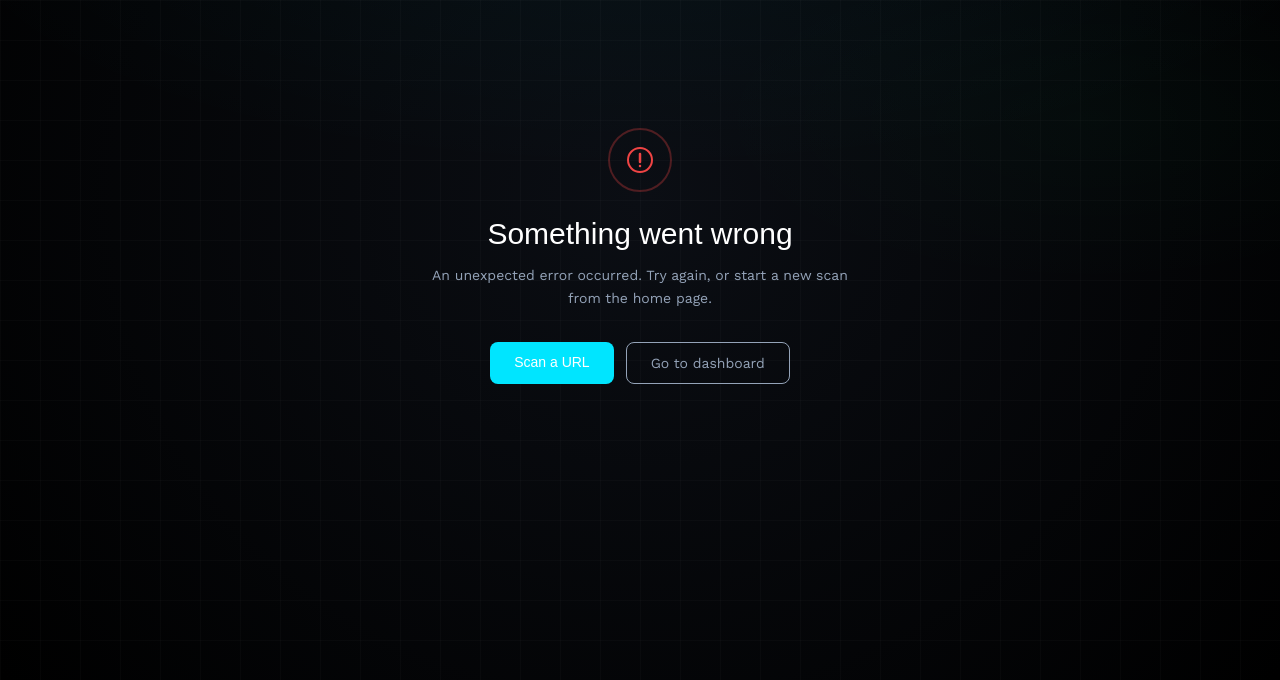
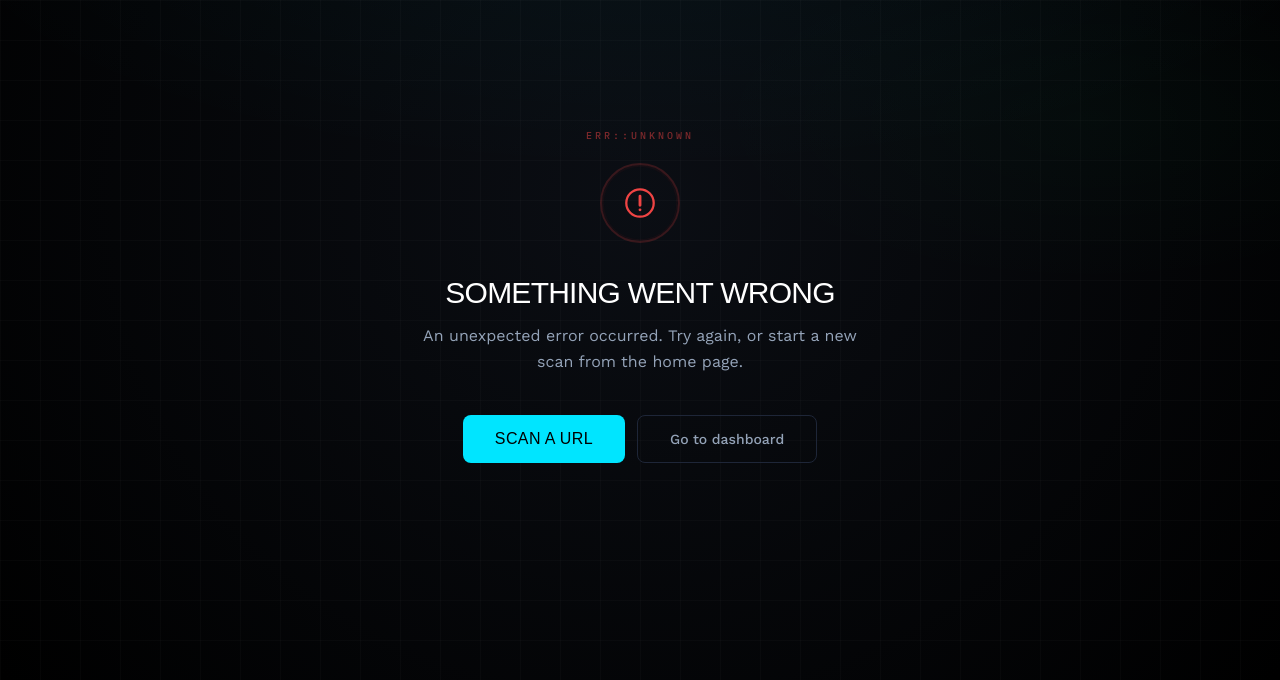
Before and after one commit to emiltomjoseph/hawkeye, a Next.js app in the folder frontend/: page /error-page in a window 1280 px wide. Shown: the top 680 px of the page. Built offline with nearby package versions, Linux system fonts and the light colour scheme; a web font is replaced by a local one.

Commit message:
feat: enhance error page and add CSS animation utilities with reduced motion support

```diff
--- a/frontend/src/app/error-page/page.tsx
+++ b/frontend/src/app/error-page/page.tsx
@@ -4,24 +4,28 @@ import { useSearchParams } from "next/navigation";
 import Link from "next/link";
 import { Suspense } from "react";
 
-const errorMessages: Record<string, { title: string; detail: string }> = {
+const errorMessages: Record<string, { title: string; detail: string; code: string }> = {
   "invalid-url": {
     title: "Invalid URL",
     detail: "The URL you entered could not be parsed. Check the format and try again — it should look like https://example.com.",
+    code: "ERR::PARSE_FAIL",
   },
   "scan-failed": {
     title: "Scan failed",
     detail: "Hawkeye could not reach the target or the scan timed out. The server may be down, blocking automated requests, or unreachable from our network.",
+    code: "ERR::SCAN_TIMEOUT",
   },
   "not-found": {
     title: "Scan not found",
     detail: "No scan result matches this ID. It may have expired or the link is incorrect.",
+    code: "ERR::NO_MATCH",
   },
 };
 
 const defaultError = {
   title: "Something went wrong",
   detail: "An unexpected error occurred. Try again, or start a new scan from the home page.",
+  code: "ERR::UNKNOWN",
 };
 
 function ErrorContent() {
@@ -30,15 +34,30 @@ function ErrorContent() {
   const error = errorMessages[type] || defaultError;
 
   return (
-    <div className="flex flex-col items-center justify-center px-4 py-24 sm:py-32 text-center">
+    <div className="flex flex-col items-center justify-center px-4 py-24 sm:py-32 text-center min-h-[70vh]">
+      {/* Tactical error code */}
+      <p className="font-mono text-[10px] tracking-[0.3em] text-critical/50 uppercase mb-5">
+        {error.code}
+      </p>
+
       {/* Icon */}
-      <div className="w-16 h-16 rounded-full border-2 border-critical/30 flex items-center justify-center mb-6">
+      <div className="relative w-20 h-20 rounded-full border-2 border-critical/20 flex items-center justify-center mb-8">
+        {/* Pulsing ring */}
+        <div
+          className="absolute inset-0 rounded-full animate-radar-pulse"
+          style={{
+            border: "1px solid",
+            borderColor: "color-mix(in srgb, var(--critical) 15%, transparent)",
+          }}
+          aria-hidden="true"
+        />
         <svg
-          width="28"
-          height="28"
+          width="32"
+          height="32"
           viewBox="0 0 28 28"
           fill="none"
           className="text-critical"
+          aria-hidden="true"
         >
           <path
             d="M14 8v8m0 4h.01"
@@ -50,21 +69,24 @@ function ErrorContent() {
         </svg>
       </div>
 
-      <h1 className="font-display text-2xl sm:text-3xl mb-3">{error.title}</h1>
-      <p className="text-feather text-sm max-w-md leading-relaxed mb-8">
+      <h1 className="font-display text-2xl sm:text-3xl uppercase tracking-tight mb-3">
+        {error.title}
+      </h1>
+
+      <p className="text-feather text-sm sm:text-base max-w-md leading-relaxed mb-10">
         {error.detail}
       </p>
 
       <div className="flex flex-col sm:flex-row gap-3">
         <Link
           href="/"
-          className="rounded-lg bg-talon text-ink font-display px-6 py-2.5 text-sm hover:bg-talon/90 transition-colors"
+          className="inline-flex items-center justify-center min-h-[44px] rounded-lg bg-talon px-8 py-3 font-display text-base uppercase tracking-wide text-deep hover:bg-talon/90 active:scale-[0.98] transition-all"
         >
           Scan a URL
         </Link>
         <Link
           href="/dashboard"
-          className="rounded-lg border border-ink-border text-feather font-body px-6 py-2.5 text-sm hover:text-bone hover:border-feather/30 transition-colors"
+          className="inline-flex items-center justify-center min-h-[44px] rounded-lg border border-border px-8 py-3 font-body text-sm font-medium text-feather hover:text-bone hover:border-feather/40 transition-colors"
         >
           Go to dashboard
         </Link>
@@ -77,8 +99,9 @@ export default function ErrorPage() {
   return (
     <Suspense
       fallback={
-        <div className="flex items-center justify-center py-40">
-          <div className="w-8 h-8 rounded-full border-2 border-transparent border-t-signal animate-spin" />
+        <div className="flex items-center justify-center py-40" role="status">
+          <div className="w-8 h-8 rounded-full border-2 border-transparent border-t-talon animate-spin" />
+          <span className="sr-only">Loading…</span>
         </div>
       }
     >
--- a/frontend/src/app/globals.css
+++ b/frontend/src/app/globals.css
@@ -168,3 +168,72 @@ nextjs-portal,
   word-break: break-all;
   max-width: 100%;
 }
+
+/* ── Staggered Fade-In Animation ── */
+@keyframes stagger-fade-in {
+  from {
+    opacity: 0;
+    transform: translateY(8px);
+  }
+  to {
+    opacity: 1;
+    transform: translateY(0);
+  }
+}
+
+.animate-stagger > * {
+  opacity: 0;
+  animation: stagger-fade-in 0.35s cubic-bezier(0.16, 1, 0.3, 1) forwards;
+}
+
+.animate-stagger > *:nth-child(1) { animation-delay: 0ms; }
+.animate-stagger > *:nth-child(2) { animation-delay: 60ms; }
+.animate-stagger > *:nth-child(3) { animation-delay: 120ms; }
+.animate-stagger > *:nth-child(4) { animation-delay: 180ms; }
+.animate-stagger > *:nth-child(5) { animation-delay: 240ms; }
+.animate-stagger > *:nth-child(6) { animation-delay: 300ms; }
+.animate-stagger > *:nth-child(7) { animation-delay: 360ms; }
+.animate-stagger > *:nth-child(8) { animation-delay: 420ms; }
+.animate-stagger > *:nth-child(9) { animation-delay: 480ms; }
+
+/* ── Shimmer Loading Effect ── */
+@keyframes shimmer {
+  0% { background-position: -200% 0; }
+  100% { background-position: 200% 0; }
+}
+
+.animate-shimmer {
+  background: linear-gradient(
+    90deg,
+    var(--border) 25%,
+    color-mix(in srgb, var(--border) 60%, transparent) 50%,
+    var(--border) 75%
+  );
+  background-size: 200% 100%;
+  animation: shimmer 1.5s ease-in-out infinite;
+}
+
+/* ── Scale-In Animation ── */
+@keyframes scale-in {
+  from {
+    opacity: 0;
+    transform: scale(0.95);
+  }
+  to {
+    opacity: 1;
+    transform: scale(1);
+  }
+}
+
+.animate-scale-in {
+  animation: scale-in 0.2s cubic-bezier(0.16, 1, 0.3, 1) forwards;
+}
+
+/* ── Reduced Motion ── */
+@media (prefers-reduced-motion: reduce) {
+  *, *::before, *::after {
+    animation-duration: 0.01ms !important;
+    animation-iteration-count: 1 !important;
+    transition-duration: 0.01ms !important;
+  }
+}
```
